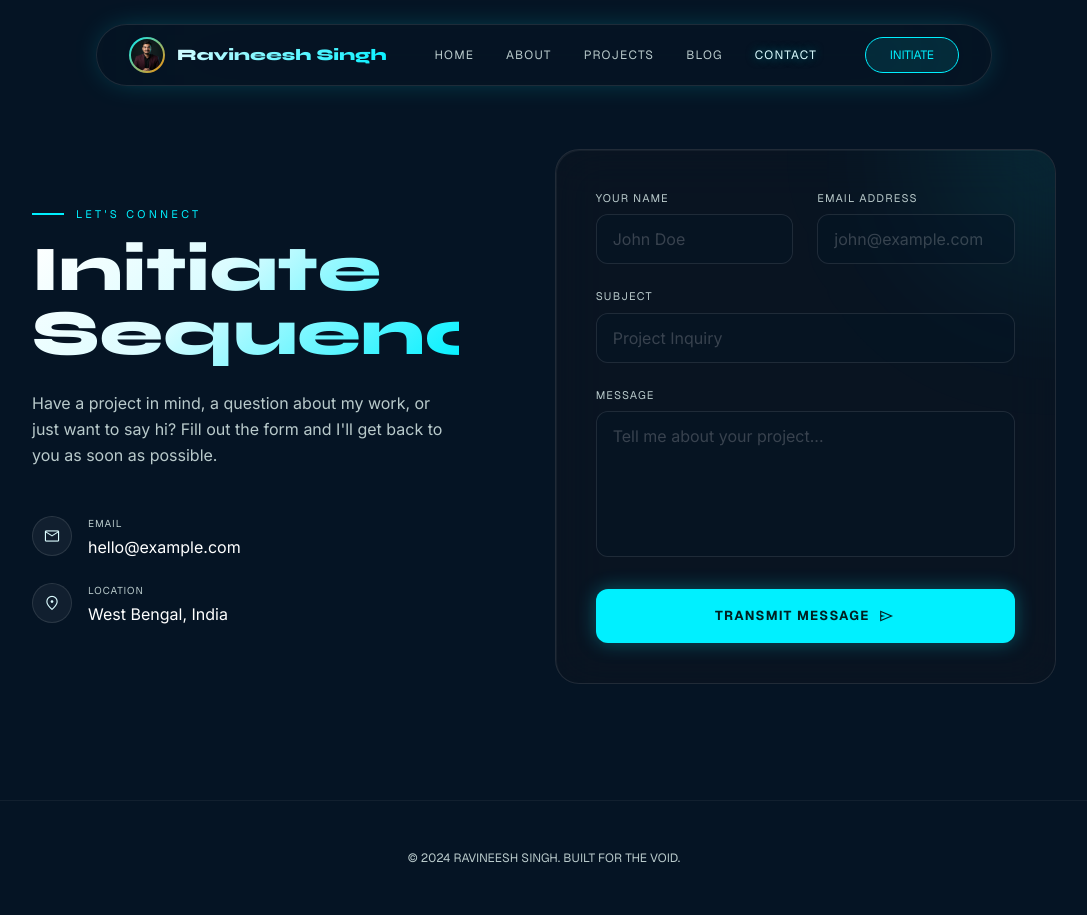
After one commit to Ravineesh2005/Portfolio, a Flask app: page /contact in a window 1280 px wide. The commit adds this page. Shown: the whole page, without its empty margins (96-1183 px from the left). Run offline with Flask 3, Linux system fonts and the light colour scheme; some libraries are stand-ins or nearby versions.

Commit message:
Add projects, contact, and blog pages

```diff
--- a/app.py
+++ b/app.py
@@ -10,8 +10,18 @@ def index():
 def about():
     return render_template('about.html')
 
-@app.route('/contact', methods=['POST'])
+@app.route('/projects')
+def projects():
+    return render_template('projects.html')
+
+@app.route('/blog')
+def blog():
+    return render_template('blog.html')
+
+@app.route('/contact', methods=['GET', 'POST'])
 def contact():
+    if request.method == 'GET':
+        return render_template('contact.html')
     # Placeholder for contact form processing
     data = request.json if request.is_json else request.form
     print(f"Received message: {data}")
--- a/templates/base.html
+++ b/templates/base.html
@@ -64,10 +64,11 @@
         <div class="hidden md:flex gap-8 items-center">
             <a class="font-mono-label text-[12px] uppercase tracking-widest {% if request.endpoint == 'index' %}text-primary glow-accent{% else %}text-on-surface-variant hover:text-primary transition-colors{% endif %}" href="{{ url_for('index') }}">Home</a>
             <a class="font-mono-label text-[12px] uppercase tracking-widest {% if request.endpoint == 'about' %}text-primary glow-accent{% else %}text-on-surface-variant hover:text-primary transition-colors{% endif %}" href="{{ url_for('about') }}">About</a>
-            <a class="font-mono-label text-[12px] uppercase tracking-widest text-on-surface-variant hover:text-primary transition-colors" href="#">Projects</a>
-            <a class="font-mono-label text-[12px] uppercase tracking-widest text-on-surface-variant hover:text-primary transition-colors" href="#">Contact</a>
+            <a class="font-mono-label text-[12px] uppercase tracking-widest {% if request.endpoint == 'projects' %}text-primary glow-accent{% else %}text-on-surface-variant hover:text-primary transition-colors{% endif %}" href="{{ url_for('projects') }}">Projects</a>
+            <a class="font-mono-label text-[12px] uppercase tracking-widest {% if request.endpoint == 'blog' %}text-primary glow-accent{% else %}text-on-surface-variant hover:text-primary transition-colors{% endif %}" href="{{ url_for('blog') }}">Blog</a>
+            <a class="font-mono-label text-[12px] uppercase tracking-widest {% if request.endpoint == 'contact' %}text-primary glow-accent{% else %}text-on-surface-variant hover:text-primary transition-colors{% endif %}" href="{{ url_for('contact') }}">Contact</a>
         </div>
-        <a href="#contact" class="font-mono-label text-[12px] bg-primary-container/10 border border-primary-container text-primary-container px-6 py-2 rounded-full hover:bg-primary-container hover:text-black transition-all duration-300">INITIATE</a>
+        <a href="{{ url_for('contact') }}" class="font-mono-label text-[12px] bg-primary-container/10 border border-primary-container text-primary-container px-6 py-2 rounded-full hover:bg-primary-container hover:text-black transition-all duration-300">INITIATE</a>
     </nav>
 
     <!-- MAIN CONTENT -->
--- /dev/null
+++ b/templates/contact.html
@@ -0,0 +1,143 @@
+{% extends "base.html" %}
+
+{% block content %}
+<div class="w-full pt-32 pb-24 px-8 md:px-16 max-w-6xl mx-auto min-h-screen flex flex-col justify-center">
+
+    <div class="flex flex-col md:flex-row gap-16 md:gap-24">
+
+        <!-- Left: Text -->
+        <div class="w-full md:w-5/12 flex flex-col justify-center">
+            <div class="flex items-center gap-3 mb-4">
+                <span class="inline-block w-8 h-[2px]" style="background:#00f0ff;"></span>
+                <span class="font-mono-label text-[11px] uppercase tracking-[0.3em]" style="color:#00f0ff;">
+                    Let's Connect
+                </span>
+            </div>
+
+            <h1 class="leading-none mb-6"
+                style="font-family:'Syne',sans-serif; font-weight:800;
+                       font-size:clamp(40px,5vw,64px);
+                       background:linear-gradient(135deg,#ffffff 0%,#dbfcff 40%,#00f0ff 100%);
+                       -webkit-background-clip:text; -webkit-text-fill-color:transparent;
+                       background-clip:text;">
+                Initiate <br/> Sequence.
+            </h1>
+
+            <p class="font-body-md text-on-surface-variant text-base leading-relaxed mb-12">
+                Have a project in mind, a question about my work, or just want to say hi? Fill out the form and I'll get back to you as soon as possible.
+            </p>
+
+            <div class="space-y-6">
+                <div class="flex items-start gap-4">
+                    <div class="w-10 h-10 rounded-full flex items-center justify-center border border-white/10 bg-white/5 shrink-0 text-primary">
+                        <span class="material-symbols-outlined text-[18px]">mail</span>
+                    </div>
+                    <div>
+                        <div class="font-mono-label text-[10px] uppercase tracking-widest text-on-surface-variant mb-1">Email</div>
+                        <a href="mailto:hello@example.com" class="font-body-md text-white hover:text-primary transition-colors">hello@example.com</a>
+                    </div>
+                </div>
+
+                <div class="flex items-start gap-4">
+                    <div class="w-10 h-10 rounded-full flex items-center justify-center border border-white/10 bg-white/5 shrink-0 text-primary">
+                        <span class="material-symbols-outlined text-[18px]">location_on</span>
+                    </div>
+                    <div>
+                        <div class="font-mono-label text-[10px] uppercase tracking-widest text-on-surface-variant mb-1">Location</div>
+                        <div class="font-body-md text-white">West Bengal, India</div>
+                    </div>
+                </div>
+            </div>
+        </div>
+
+        <!-- Right: Form -->
+        <div class="w-full md:w-7/12">
+            <div class="glass-card rounded-3xl p-8 md:p-10 border border-white/10 relative overflow-hidden">
+                <!-- Decorative glow behind form -->
+                <div class="absolute top-0 right-0 w-64 h-64 bg-primary-container/10 rounded-full blur-[80px] -translate-y-1/2 translate-x-1/2 pointer-events-none"></div>
+
+                <form action="{{ url_for('contact') }}" method="POST" class="relative z-10 flex flex-col gap-6" id="contactForm">
+
+                    <div class="grid grid-cols-1 md:grid-cols-2 gap-6">
+                        <div class="flex flex-col gap-2">
+                            <label for="name" class="font-mono-label text-[11px] uppercase tracking-widest text-on-surface-variant">Your Name</label>
+                            <input type="text" id="name" name="name" required
+                                   class="bg-surface/50 border border-white/10 rounded-xl px-4 py-3 font-body-md text-white placeholder-white/20 focus:outline-none focus:border-primary focus:ring-1 focus:ring-primary transition-all"
+                                   placeholder="John Doe">
+                        </div>
+
+                        <div class="flex flex-col gap-2">
+                            <label for="email" class="font-mono-label text-[11px] uppercase tracking-widest text-on-surface-variant">Email Address</label>
+                            <input type="email" id="email" name="email" required
+                                   class="bg-surface/50 border border-white/10 rounded-xl px-4 py-3 font-body-md text-white placeholder-white/20 focus:outline-none focus:border-primary focus:ring-1 focus:ring-primary transition-all"
+                                   placeholder="john@example.com">
+                        </div>
+                    </div>
+
+                    <div class="flex flex-col gap-2">
+                        <label for="subject" class="font-mono-label text-[11px] uppercase tracking-widest text-on-surface-variant">Subject</label>
+                        <input type="text" id="subject" name="subject" required
+                               class="bg-surface/50 border border-white/10 rounded-xl px-4 py-3 font-body-md text-white placeholder-white/20 focus:outline-none focus:border-primary focus:ring-1 focus:ring-primary transition-all"
+                               placeholder="Project Inquiry">
+                    </div>
+
+                    <div class="flex flex-col gap-2">
+                        <label for="message" class="font-mono-label text-[11px] uppercase tracking-widest text-on-surface-variant">Message</label>
+                        <textarea id="message" name="message" rows="5" required
+                                  class="bg-surface/50 border border-white/10 rounded-xl px-4 py-3 font-body-md text-white placeholder-white/20 focus:outline-none focus:border-primary focus:ring-1 focus:ring-primary transition-all resize-none"
+                                  placeholder="Tell me about your project..."></textarea>
+                    </div>
+
+                    <button type="submit"
+                            class="mt-2 group relative w-full flex justify-center py-4 px-6 border border-transparent rounded-xl font-mono-label text-[13px] uppercase tracking-widest text-[#002022] font-bold overflow-hidden transition-all"
+                            style="background:#00f0ff; box-shadow:0 0 20px rgba(0,240,255,0.3);">
+                        <div class="absolute inset-0 w-full h-full bg-white/20 scale-x-0 group-hover:scale-x-100 origin-left transition-transform duration-300 ease-out"></div>
+                        <span class="relative flex items-center gap-2">
+                            Transmit Message
+                            <span class="material-symbols-outlined text-[18px]">send</span>
+                        </span>
+                    </button>
+
+                    <!-- Success state (hidden by default) -->
+                    <div id="form-success" class="hidden mt-4 p-4 rounded-xl border border-[#00ff88]/30 bg-[#00ff88]/10 text-[#00ff88] font-mono-label text-sm flex items-center gap-3">
+                        <span class="material-symbols-outlined">check_circle</span>
+                        Message transmitted successfully.
+                    </div>
+                </form>
+            </div>
+        </div>
+
+    </div>
+</div>
+
+<script>
+// Simple form handler to show success message and prevent default submission
+document.getElementById('contactForm').addEventListener('submit', function(e) {
+    e.preventDefault();
+
+    // Simulate sending data
+    const btn = this.querySelector('button[type="submit"]');
+    const originalText = btn.innerHTML;
+
+    btn.innerHTML = '<span class="relative flex items-center gap-2">Transmitting... <span class="material-symbols-outlined animate-spin">refresh</span></span>';
+    btn.style.opacity = '0.7';
+
+    setTimeout(() => {
+        // Show success
+        document.getElementById('form-success').classList.remove('hidden');
+
+        // Reset button
+        btn.innerHTML = originalText;
+        btn.style.opacity = '1';
+
+        // Reset form fields
+        this.reset();
+
+        // Hide success message after 5 seconds
+        setTimeout(() => {
+            document.getElementById('form-success').classList.add('hidden');
+        }, 5000);
+    }, 1500);
+});
+</script>
+{% endblock %}
```
Also changed, not shown: templates/blog.html (added, +84 -0 lines), templates/projects.html (added, +74 -0 lines).
